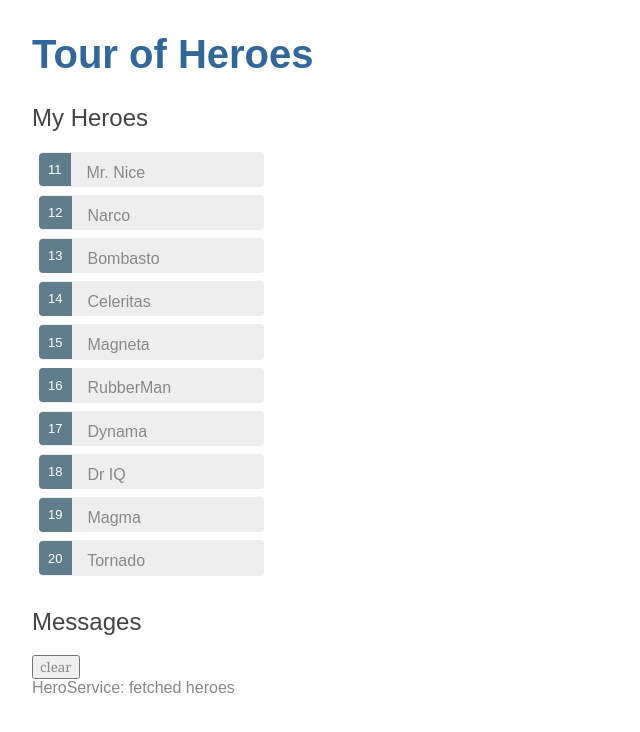
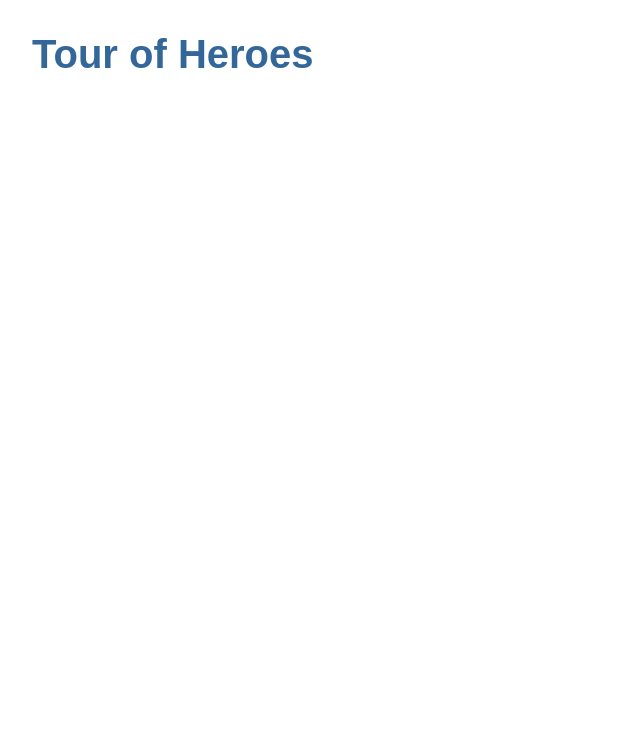
Before and after one commit to moniikag/angular-tutorial, an Angular app: page / in a window 1280 px wide. Shown: the top 732 px of the page, without its empty margins (0-640 px from the left). Built offline with nearby package versions, Linux system fonts and the light colour scheme.

Commit message:
Introduce app router & heroes route

```diff
--- a/src/app/app.component.html
+++ b/src/app/app.component.html
@@ -1,3 +1,3 @@
 <h1>{{ title }}</h1>
-<app-heroes></app-heroes>
+<router-outlet></router-outlet>
 <app-messages></app-messages>
--- a/src/app/app.module.ts
+++ b/src/app/app.module.ts
@@ -6,6 +6,7 @@
 import { HeroesComponent } from './heroes/heroes.component';
 import { HeroDetailComponent } from './hero-detail/hero-detail.component';
 import { MessagesComponent } from './messages/messages.component';
+import { AppRoutingModule } from './/app-routing.module';
 
 @NgModule({
   declarations: [
@@ -17,6 +18,7 @@
   imports: [
     BrowserModule,
     FormsModule,
+    AppRoutingModule,
   ],
   providers: [],
   bootstrap: [AppComponent]
```
Also changed, not shown: src/app/app-routing.module.ts (added, +15 -0 lines), 1 other file (tests, documents, lock files or other folders).
